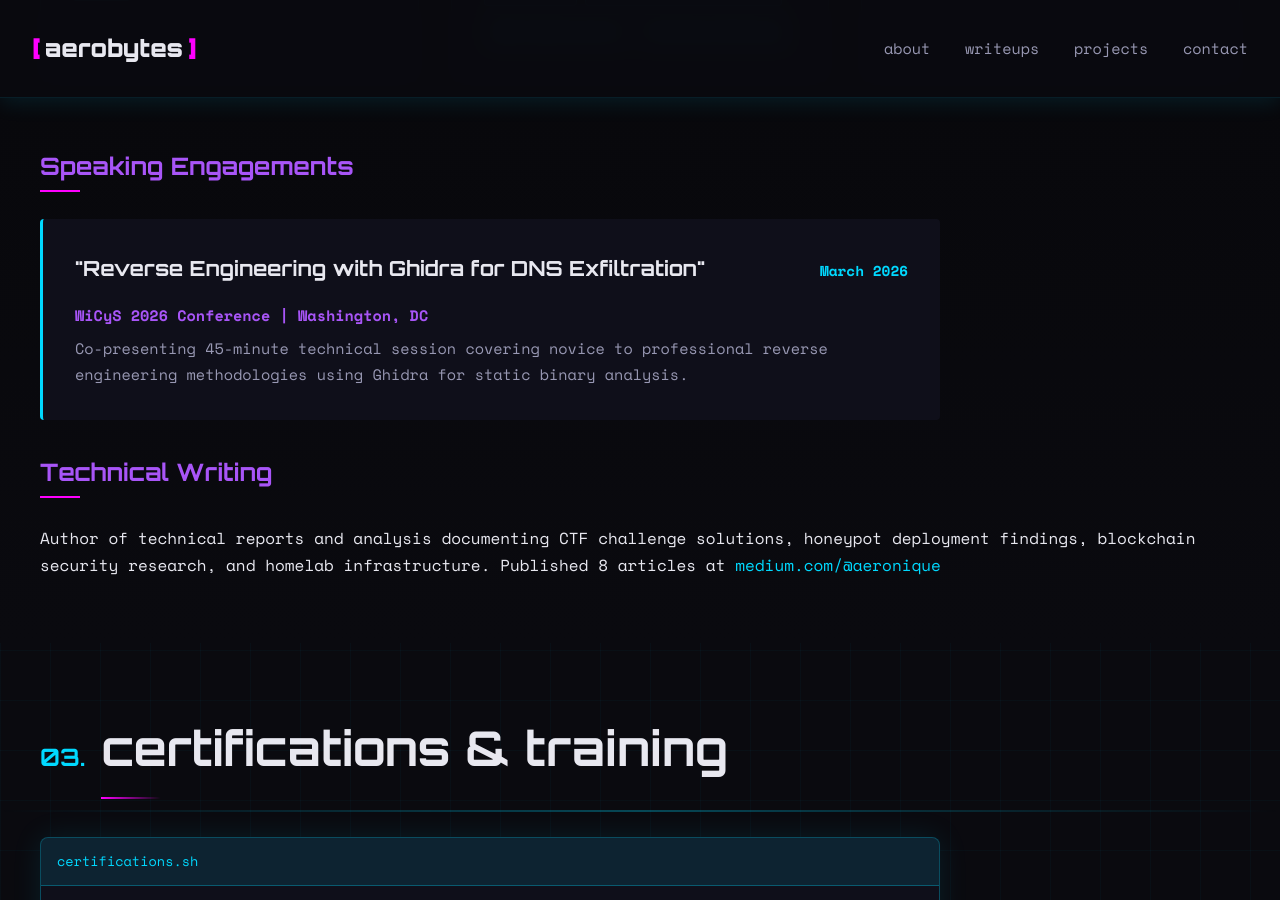
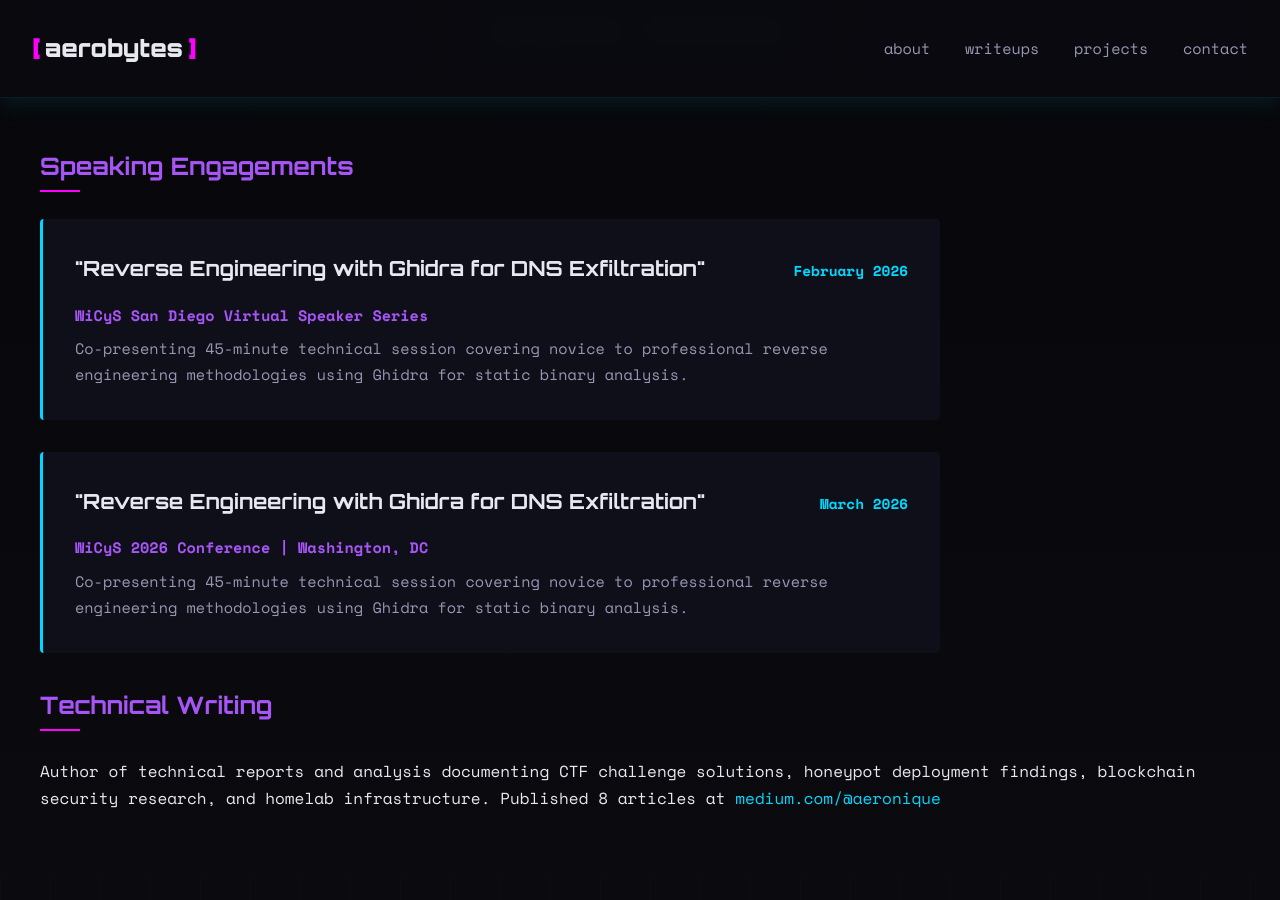
Before and after one commit to Aeronique/aerobytes-site, a Jekyll site: the page built from about.html, in a window 1280 px wide and 900 px high, scrolled down 1675 px. Built offline with Jekyll 4.4.1, drawn with Linux system fonts in a browser that asks for light colours.

Commit message:
Update about.html

```diff
--- a/about.html
+++ b/about.html
@@ -102,6 +102,15 @@ title: About
 
         <h3 class="subsection-title" style="margin-top: 4rem;">Speaking Engagements</h3>
         <div class="speaking-list">
+            <div class="speaking-item">
+                <div class="speaking-header">
+                    <h4 class="speaking-title">"Reverse Engineering with Ghidra for DNS Exfiltration"</h4>
+                    <span class="speaking-date">February 2026</span>
+                </div>
+                <p class="speaking-venue">WiCyS San Diego Virtual Speaker Series</p>
+                <p class="speaking-description">Co-presenting 45-minute technical session covering novice to professional reverse engineering methodologies using Ghidra for static binary analysis.</p>
+            </div>
+
             <div class="speaking-item">
                 <div class="speaking-header">
                     <h4 class="speaking-title">"Reverse Engineering with Ghidra for DNS Exfiltration"</h4>
```
